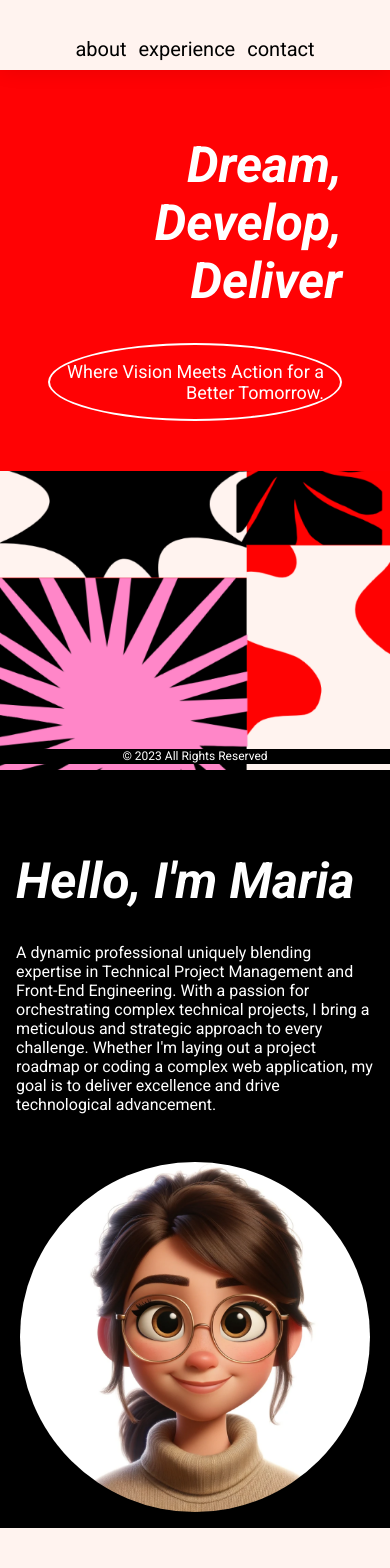
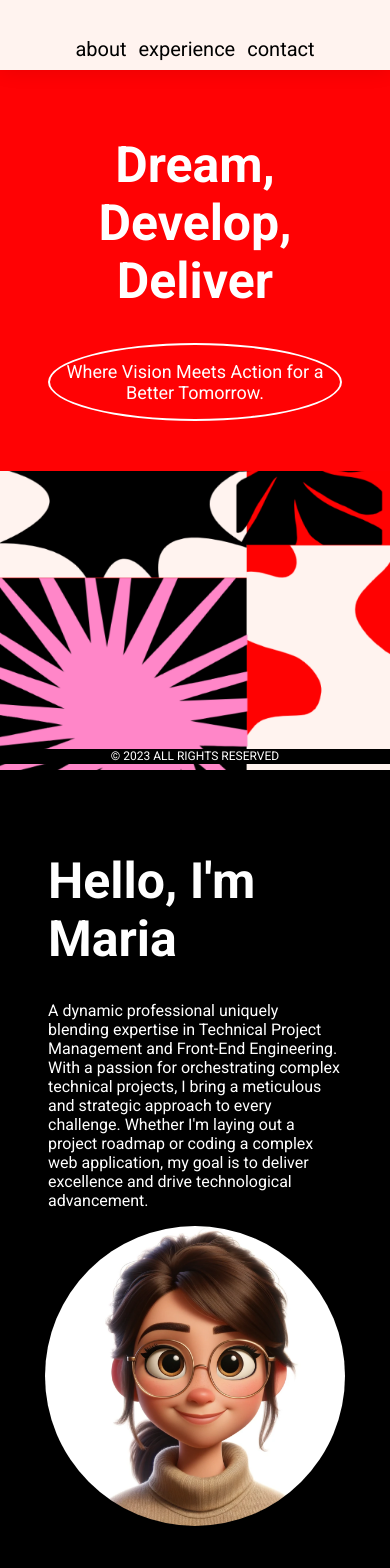
Before and after one commit to mariaalvarez40/magicdev, a React (Create React App) app: page / in a window 390 px wide. Shown: the part 80-1648 px from the top of the page. Built offline with nearby package versions, Linux system fonts and the light colour scheme.

Commit message:
responsive fixes

```diff
--- a/src/components/about/about.js
+++ b/src/components/about/about.js
@@ -13,7 +13,9 @@ function About() {
           Whether I'm laying out a project roadmap or coding a complex web application, my goal is to deliver excellence and drive technological advancement.
           </p>
         </div>
+        <div className="image-container">
         <div className="about-image"></div>
+        </div>
       </div>
     </div>
   );
--- a/src/components/about/about.scss
+++ b/src/components/about/about.scss
@@ -1,15 +1,12 @@
 @import '../../../src/styles.scss';
 
 .about-section {
-    height: 100%;
-    width: 100%;
+    background-color: $black;
+    padding: 3rem;
 
 .about-wrapper{
-    padding: 1rem;
-    background-color: $black;
     display: flex;
     flex-direction: column;
-    height: 100%;
     align-items: center;
     @include sm-breakpoint {
        flex-direction: row;
@@ -18,27 +15,30 @@
 .about-content {
     color: $white;
     text-align: left;
-    padding: 2rem;
     width: 100%;
-
     h1 {
-        font-style: italic;
         font-weight: bold;
         font-size: 50px;
         @include sm-breakpoint {
-            font-size: 50px;
             font-size: 65px;
          }
     }
     p {
         font-size: 16px;
-
     }
+}
+.image-container{
+    height: 300px;
+    width: 300px;
+    @include sm-breakpoint {
+        // height: 400px;
+        width: 400px;
+     }
 }
 .about-image{
     background-image: url(../../assets/pixar-face.png);
-    min-height: 350px;
-    min-width: 350px;
+    height: 100%;
+    width: 100%;
     background-position: center;
     background-size: cover;
     background-repeat: no-repeat;
--- a/src/components/banner/banner.scss
+++ b/src/components/banner/banner.scss
@@ -1,6 +1,7 @@
 @import '../../../src/styles.scss';
 
 .banner-section {
+    background-color: $red;
     height: 100%;
     width: 100%;
 
@@ -10,21 +11,23 @@
     height: 700px;
     @include sm-breakpoint {
        flex-direction: row;
+       height: 550px;
     }
 }
 .banner-content {
-    background-color: $red;
     flex: 1;
     color: $white;
-    text-align: right;
+    text-align: center;
     padding: 2rem 3rem;
 
+    @include sm-breakpoint {
+        text-align: right;
+     }
+
     h1 {
-        font-style: italic;
         font-weight: bold;
         font-size: 50px;
         @include sm-breakpoint {
-            font-size: 50px;
             font-size: 65px;
          }
     }
--- a/src/components/contact/contact.scss
+++ b/src/components/contact/contact.scss
@@ -10,6 +10,7 @@
     height: 700px;
     @include sm-breakpoint {
        flex-direction: row;
+       height: 550px;
     }
 }
 .contact-content {
@@ -24,7 +25,6 @@
      }
 
     h1 {
-        font-style: italic;
         font-weight: bold;
         font-size: 50px;
         @include sm-breakpoint {
--- a/src/components/experience/experience.scss
+++ b/src/components/experience/experience.scss
@@ -15,9 +15,6 @@
 
     h1 {
         font-size: 65px;
-        border: 2px $black solid;
-        padding: 1rem;
-        border-radius: 50%;
         text-align: center;
     }
     p{
--- a/src/components/footer/footer.scss
+++ b/src/components/footer/footer.scss
@@ -1,6 +1,7 @@
 @import '../../../src/styles.scss';
 
 .footer{
+    text-transform: uppercase;
     font-size: 12px;
     position: fixed;
     bottom: 0;
```
